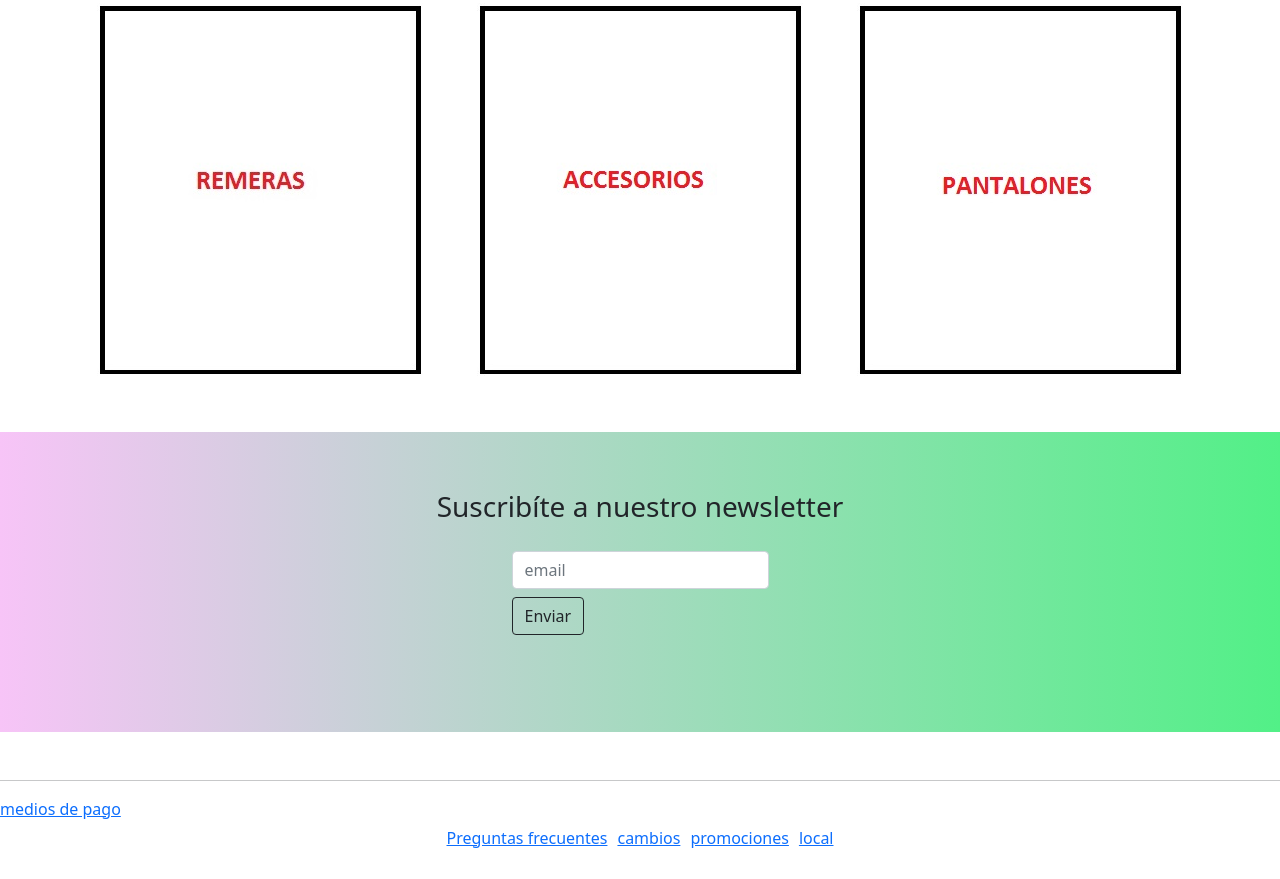
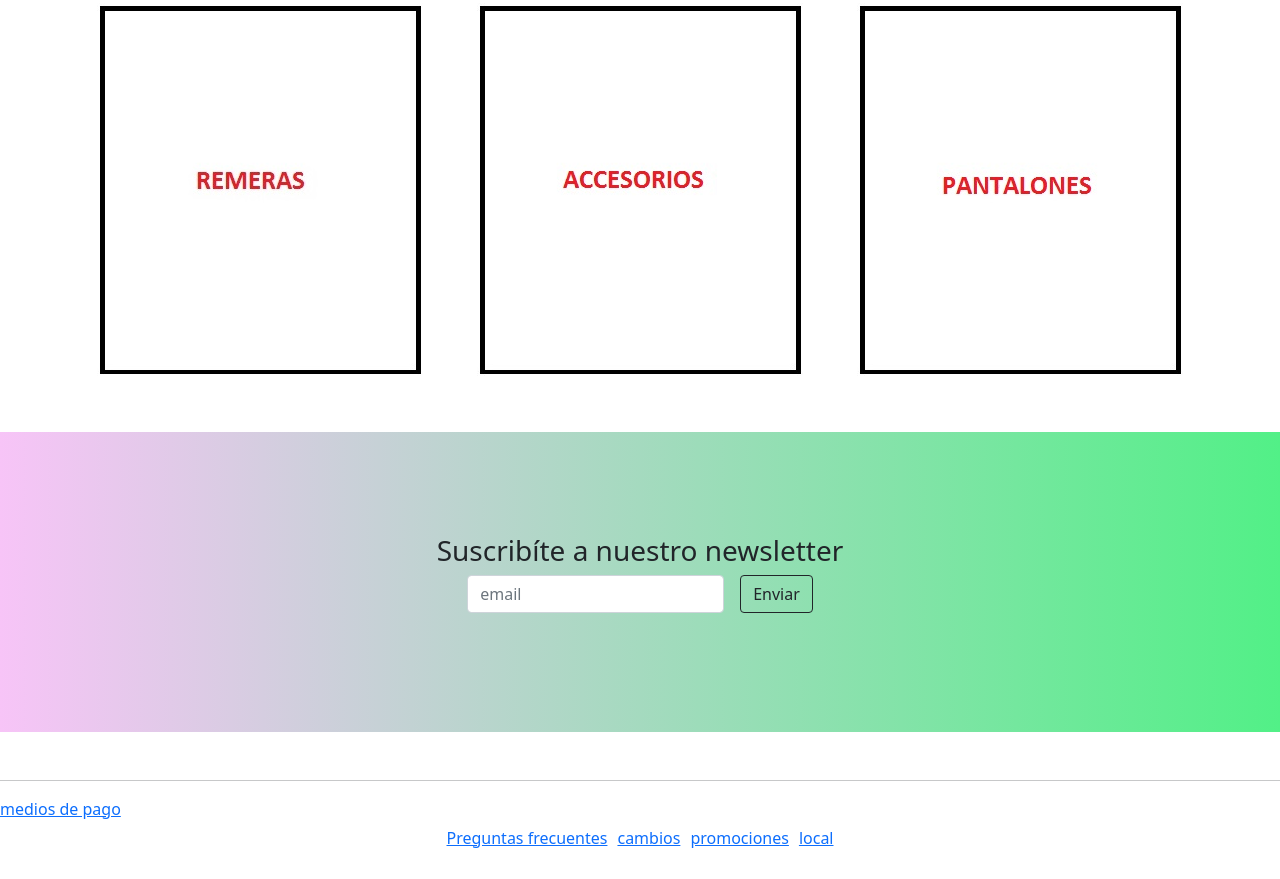
Before and after one commit to JesIglesias/Sakura, a plain HTML site: page index.html in a window 1280 px wide. Shown: the part 1254-2133 px from the top of the page. Drawn offline with nearby package versions, Linux system fonts and the light colour scheme; a web font is replaced by a local one.

Commit message:
cambio en form del index.html

```diff
--- a/index.html
+++ b/index.html
@@ -173,14 +173,13 @@
           <h3>Suscribíte a nuestro newsletter</h3>
           <div class="row">
             <div class="col">
-              <form
-                class="newsletter__formulario"
-                action=""
-                method="get"
-                enctype="text/plain"
-              >
-                <input type="email" class="form-control " id="exampleDropdownFormEmail1" placeholder="email">
-                <button type="button" class="btn btn-outline-dark my-2" data-bs-toggle="button" autocomplete="off">Enviar</button>
+              <form class="row g-3">
+                <div class="col-auto">
+                  <input type="email" class="form-control" id="exampleFormControlInput1" placeholder="email">
+                </div>
+                <div class="col-auto">
+                  <button type="submit" class="btn btn-outline-dark mb-3">Enviar</button>
+                </div>
               </form>
 
             </div>
@@ -192,13 +191,7 @@
     <hr/>
 
 
-  <div class="container-fluid">
-    <div class="row">
-      <div class="">
 
-      </div>
-    </div>
-  </div>
 
 
     <footer id="footer">
```
